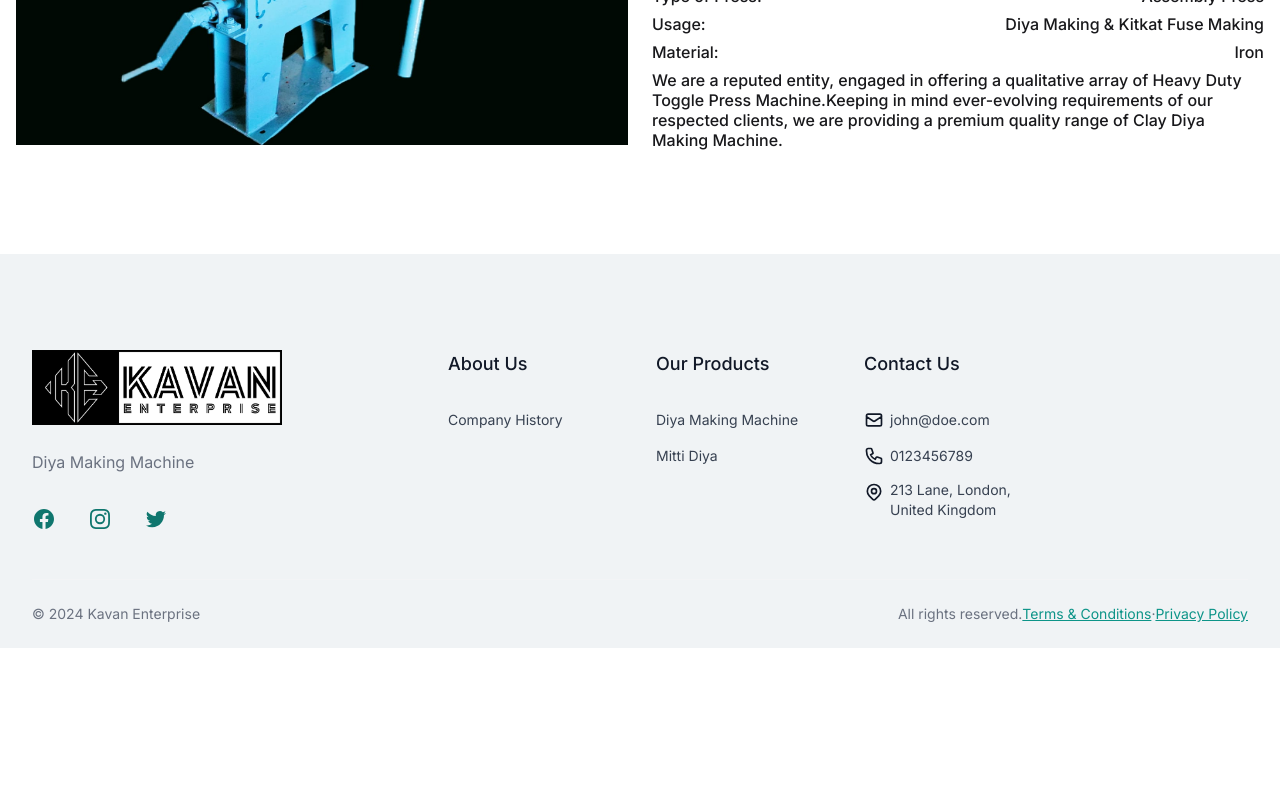
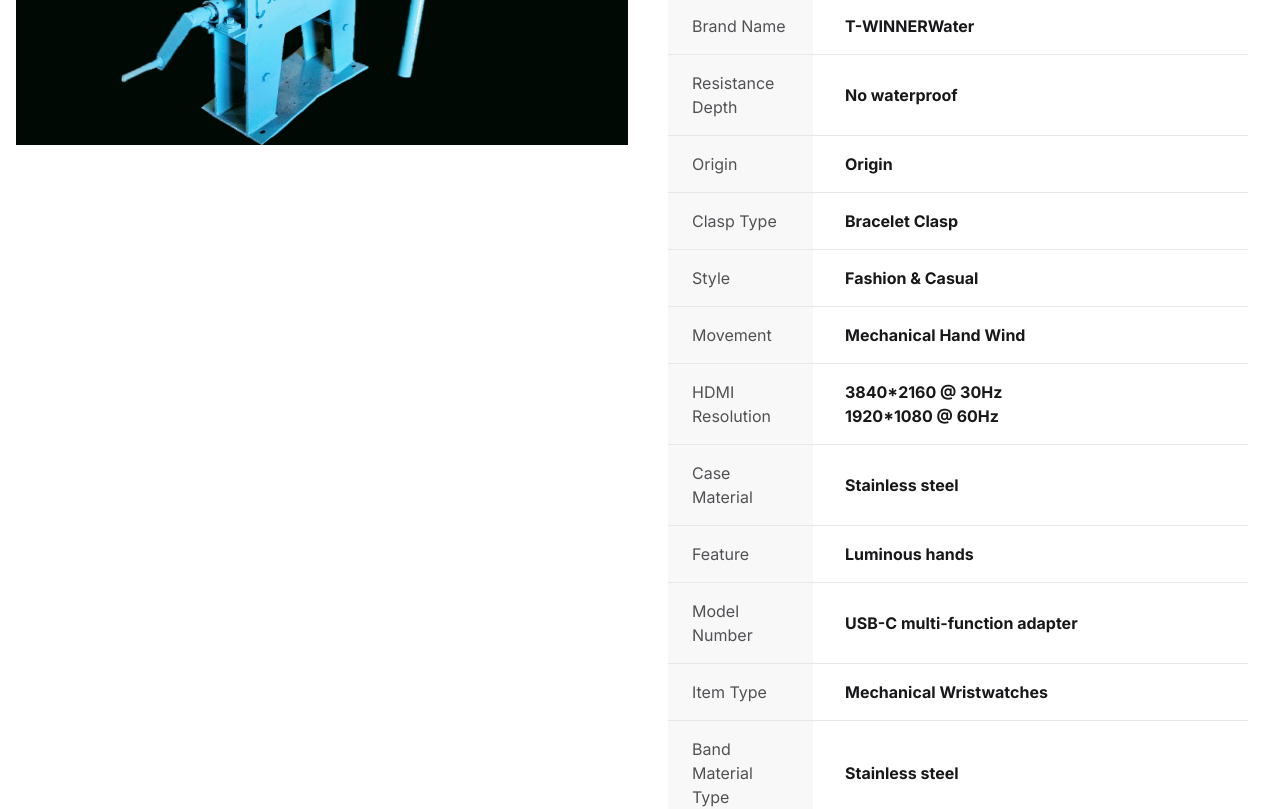
Before and after one commit to rjsolucky8989/kavan-enterprise, a Next.js app: page /product/diya-making-machine in a window 1280 px wide. Shown: the part 560-1369 px from the top of the page. Before the commit the page ends 1208 px from the top, so only its background shows below. Built offline with nearby package versions, Linux system fonts and the light colour scheme.

Commit message:
Update DiyaMakingMachine.tsx

```diff
--- a/src/app/components/product/DiyaMakingMachine.tsx
+++ b/src/app/components/product/DiyaMakingMachine.tsx
@@ -34,6 +34,138 @@ export const DiyaMakingMachine = () => {
                 <div className="text-lg leading-tight font-medium mb-4">
                   <h1>Specification</h1>
                 </div>
+                <section
+  className="ezy__epspecification3 light py-14 md:py-24 bg-white dark:bg-[#0b1727] text-zinc-900 dark:text-white relative overflow-hidden z-10"
+>
+  <div className="container px-4 mx-auto">
+    <div className="flex flex-col max-w-3xl justify-center mx-auto">
+      <h5 className="text-2xl font-bold leading-none mb-8">
+        Product Specification
+      </h5>
+
+      <table>
+        <tbody>
+          <tr className="border-b dark:border-slate-700 mt-2">
+            <td
+              className="px-6 py-4 text-start w-1/4 opacity-75 bg-gray-100 bg-opacity-80 dark:bg-slate-700 dark:bg-opacity-20"
+            >
+              Brand Name
+            </td>
+
+            <th className="py-4 text-start pl-2 md:pl-8">T-WINNERWater</th>
+          </tr>
+          <tr className="border-b dark:border-slate-700 mt-2">
+            <td
+              className="px-6 py-4 text-start w-1/4 opacity-75 bg-gray-100 bg-opacity-80 dark:bg-slate-700 dark:bg-opacity-20"
+            >
+              Resistance Depth
+            </td>
+
+            <th className="py-4 text-start pl-2 md:pl-8">No waterproof</th>
+          </tr>
+          <tr className="border-b dark:border-slate-700 mt-2">
+            <td
+              className="px-6 py-4 text-start w-1/4 opacity-75 bg-gray-100 bg-opacity-80 dark:bg-slate-700 dark:bg-opacity-20"
+            >
+              Origin
+            </td>
+
+            <th className="py-4 text-start pl-2 md:pl-8">Origin</th>
+          </tr>
+          <tr className="border-b dark:border-slate-700 mt-2">
+            <td
+              className="px-6 py-4 text-start w-1/4 opacity-75 bg-gray-100 bg-opacity-80 dark:bg-slate-700 dark:bg-opacity-20"
+            >
+              Clasp Type
+            </td>
+
+            <th className="py-4 text-start pl-2 md:pl-8">Bracelet Clasp</th>
+          </tr>
+          <tr className="border-b dark:border-slate-700 mt-2">
+            <td
+              className="px-6 py-4 text-start w-1/4 opacity-75 bg-gray-100 bg-opacity-80 dark:bg-slate-700 dark:bg-opacity-20"
+            >
+              Style
+            </td>
+
+            <th className="py-4 text-start pl-2 md:pl-8">Fashion & Casual</th>
+          </tr>
+          <tr className="border-b dark:border-slate-700 mt-2">
+            <td
+              className="px-6 py-4 text-start w-1/4 opacity-75 bg-gray-100 bg-opacity-80 dark:bg-slate-700 dark:bg-opacity-20"
+            >
+              Movement
+            </td>
+
+            <th className="py-4 text-start pl-2 md:pl-8">
+              Mechanical Hand Wind
+            </th>
+          </tr>
+          <tr className="border-b dark:border-slate-700 mt-2">
+            <td
+              className="px-6 py-4 text-start w-1/4 opacity-75 bg-gray-100 bg-opacity-80 dark:bg-slate-700 dark:bg-opacity-20"
+            >
+              HDMI Resolution
+            </td>
+
+            <th className="py-4 text-start pl-2 md:pl-8">
+              3840*2160 @ 30Hz <br />1920*1080 @ 60Hz
+            </th>
+          </tr>
+          <tr className="border-b dark:border-slate-700 mt-2">
+            <td
+              className="px-6 py-4 text-start w-1/4 opacity-75 bg-gray-100 bg-opacity-80 dark:bg-slate-700 dark:bg-opacity-20"
+            >
+              Case Material
+            </td>
+
+            <th className="py-4 text-start pl-2 md:pl-8">Stainless steel</th>
+          </tr>
+          <tr className="border-b dark:border-slate-700 mt-2">
+            <td
+              className="px-6 py-4 text-start w-1/4 opacity-75 bg-gray-100 bg-opacity-80 dark:bg-slate-700 dark:bg-opacity-20"
+            >
+              Feature
+            </td>
+
+            <th className="py-4 text-start pl-2 md:pl-8">Luminous hands</th>
+          </tr>
+          <tr className="border-b dark:border-slate-700 mt-2">
+            <td
+              className="px-6 py-4 text-start w-1/4 opacity-75 bg-gray-100 bg-opacity-80 dark:bg-slate-700 dark:bg-opacity-20"
+            >
+              Model Number
+            </td>
+
+            <th className="py-4 text-start pl-2 md:pl-8">
+              USB-C multi-function adapter
+            </th>
+          </tr>
+          <tr className="border-b dark:border-slate-700 mt-2">
+            <td
+              className="px-6 py-4 text-start w-1/4 opacity-75 bg-gray-100 bg-opacity-80 dark:bg-slate-700 dark:bg-opacity-20"
+            >
+              Item Type
+            </td>
+
+            <th className="py-4 text-start pl-2 md:pl-8">
+              Mechanical Wristwatches
+            </th>
+          </tr>
+          <tr className="border-b dark:border-slate-700 mt-2">
+            <td
+              className="px-6 py-4 text-start w-1/4 opacity-75 bg-gray-100 bg-opacity-80 dark:bg-slate-700 dark:bg-opacity-20"
+            >
+              Band Material Type
+            </td>
+
+            <th className="py-4 text-start pl-2 md:pl-8">Stainless steel</th>
+          </tr>
+        </tbody>
+      </table>
+    </div>
+  </div>
+</section>
                 <div className="flex justify-between text-md leading-tight font-medium mb-2">
                   <p>Product Type: </p>
                   <p>Diya Making Machine </p>
```
